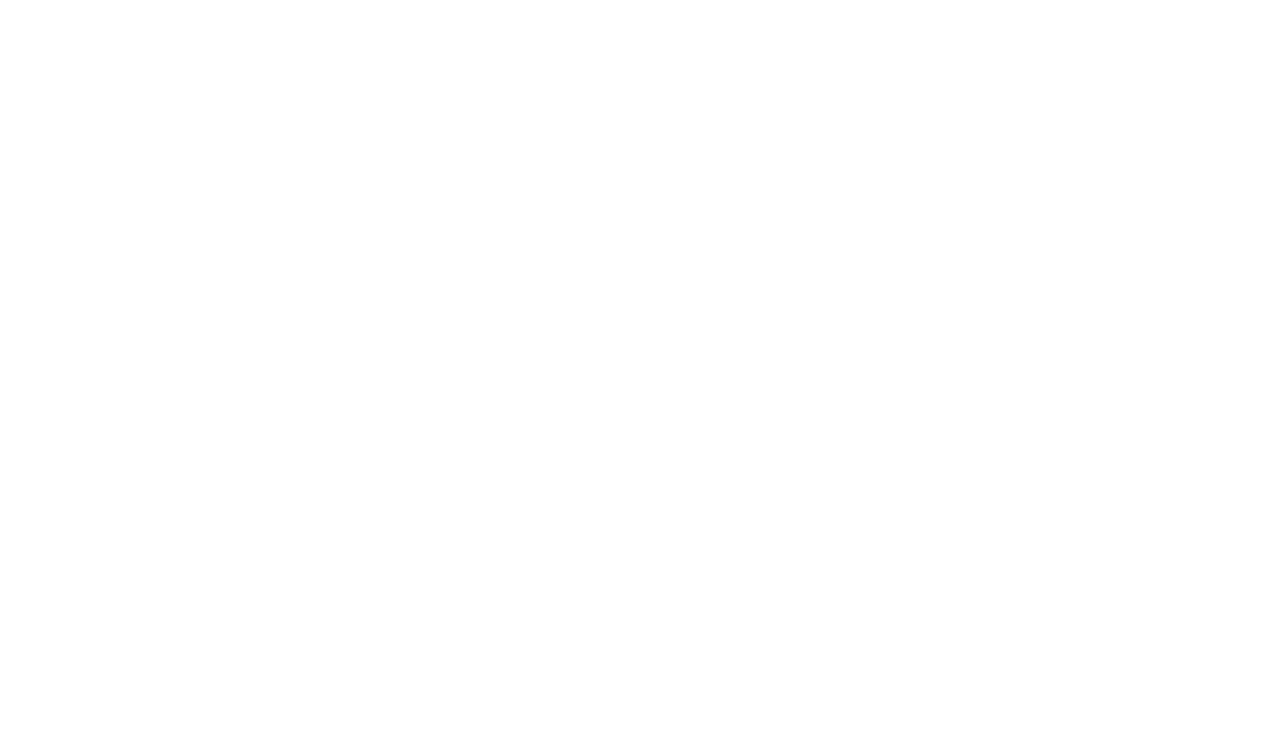
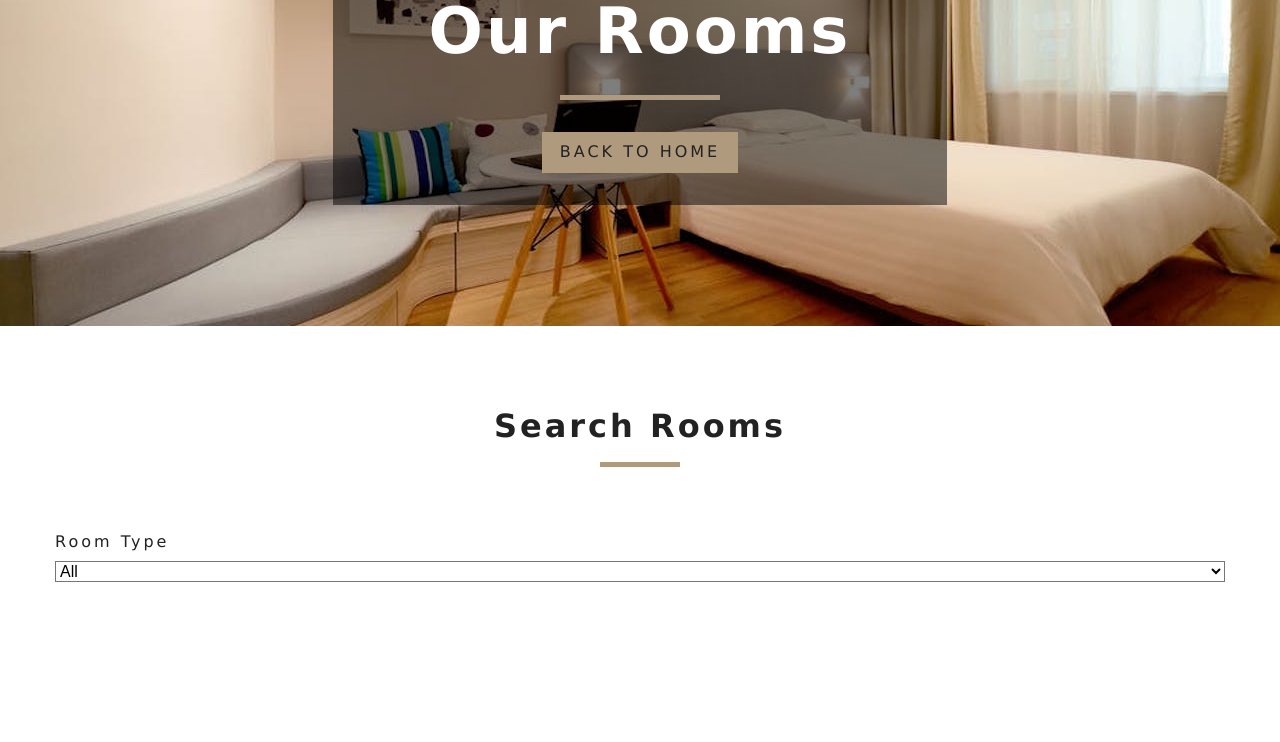
Before and after one commit to Achraf-Ayadi/Beach-Resort, a React (Create React App) app: page /rooms in a window 1280 px wide. Shown: the part 220-962 px from the top of the page. Before the commit the page ends 800 px from the top, so only its background shows below. Built offline with nearby package versions, Linux system fonts and the light colour scheme.

Commit message:
adding other components

```diff
--- /dev/null
+++ b/src/components/RoomFilter.js
@@ -0,0 +1,37 @@
+import React from 'react'
+import { useGlobalContext } from '../context'
+import Title from '../components/Title'
+function RoomFilter() {
+  const { rooms, searchFilter, handleChange } = useGlobalContext()
+  const getUnique = (items, value) => {
+    return [...new Set(items.map((item) => item.infos[value]))]
+  }
+
+  const type = getUnique(rooms, 'type')
+  const Types = ['All', ...type]
+
+  return (
+    <section className='filter-container'>
+      <Title title='search rooms' />
+      <form className='filter-form'>
+        {/* select type */}
+        <div className='form-group'>
+          <label htmlFor='type'>room type</label>
+          <select
+            name='type'
+            id='type'
+            value={searchFilter.type}
+            className='form-control'
+            onChange={handleChange}
+          >
+            {Types.map((type, index) => {
+              return <option value={type} key={index}>{type}</option>
+            })}
+          </select>
+        </div>
+      </form>
+    </section>
+  )
+}
+
+export default RoomFilter
--- /dev/null
+++ b/src/components/RoomList.js
@@ -0,0 +1,27 @@
+import React from 'react'
+import { useGlobalContext } from '../context'
+import Room from './Room'
+
+function RoomList() {
+  const { rooms } = useGlobalContext()
+
+  if (rooms.length === 0) {
+    return (
+      <div className='empty-search'>
+        <h3>no rooms matched your search parametres </h3>
+      </div>
+    )
+  }
+
+  return (
+    <section className='roomslist'>
+      <div className='roomslist-center'>
+        {rooms.map((room) => {
+          return <Room room={room} key={room.id} />
+        })}
+      </div>
+    </section>
+  )
+}
+
+export default RoomList
--- a/src/context.js
+++ b/src/context.js
@@ -9,10 +9,30 @@
   const [loading, setLoading] = useState(true)
 
   const [sortedRoom, setSortedRoom] = useState([])
-//   const [featuredRooms, setFeaturedRooms] = useState()
+  //   const [featuredRooms, setFeaturedRooms] = useState()
 
+  const [searchFilter, setSearchFilter] = useState({
+    type: 'all',
+    capacity: 1,
+    minPrice: 0,
+    maxPrice: 0,
+    minSize: 0,
+    maxSize: 0,
+    breackfast: false,
+    pets: false,
+  })
+  const handleChange = (e) => {
+    const name = e.target.name
+    const type = e.target.type
+    const value = e.target.value
+    console.log(name, type, value)
+  }
+  const maxPrice = Math.max(...rooms.map((item) => item.infos.price))
+  const maxSize = Math.max(...rooms.map((item) => item.infos.size))
+
+  console.log(rooms)
+  console.log(maxSize)
   const fetchRooms = (items) => {
-
     let tempItems = items.map((item) => {
       const id = item.sys.id
       const infos = item.fields
@@ -27,13 +47,20 @@
   }
 
   const featuredRooms = rooms.filter((room) => room.infos.featured === true)
-//   console.log(newRooms)
+  //   console.log(newRooms)
   useEffect(() => {
     fetchRooms(data)
   }, [])
 
   return (
-    <AppContext.Provider value={{ rooms, featuredRooms }}>
+    <AppContext.Provider
+      value={{
+        searchFilter,
+        handleChange,
+        rooms,
+        featuredRooms,
+      }}
+    >
       {children}
     </AppContext.Provider>
   )
--- a/src/pages/Rooms.js
+++ b/src/pages/Rooms.js
@@ -1,12 +1,26 @@
 import React from 'react'
 import Banner from '../components/Banner'
 import { Link } from 'react-router-dom'
+import RoomList from '../components/RoomList'
+import RoomFilter from '../components/RoomFilter'
+
 import { useGlobalContext } from '../context'
 
 function Rooms() {
-  const { rooms } = useGlobalContext()
-  console.log(rooms);
-  return <h1>rooms</h1>
+  return (
+    <>
+      <div className='roomsHero'>
+        <Banner title='our rooms'>
+          <Link to='/rooms' className='btn-primary'>
+            Back to home
+          </Link>
+        </Banner>
+      </div>
+
+      <RoomFilter />
+      <RoomList />
+    </>
+  )
 }
 
 export default Rooms
--- a/src/pages/SingleRoom.js
+++ b/src/pages/SingleRoom.js
@@ -1,5 +1,5 @@
 import React from 'react'
-import Hero from '../components/Hero'
+
 import Banner from '../components/Banner'
 import { Link, useParams } from 'react-router-dom'
 import { useGlobalContext } from '../context'
@@ -12,20 +12,10 @@
   let room = rooms.filter((room) => room.infos.slug === slug)
   let singleRoom = room[0]
   //   console.log(room[0])
-  const {
-    name,
-    price,
-    type,
-    size,
-    capacity,
-    pets,
-    breakfast,
-    extras,
-    description,
-  } = singleRoom.infos
+  const { name, price, size, capacity, pets, breakfast, extras, description } =
+    singleRoom.infos
   const { images } = singleRoom
 
-  console.log(description)
   return (
     <>
       <div className='roomsHero'>
```
Also changed, not shown: src/components/RoomContainer.js (added).
